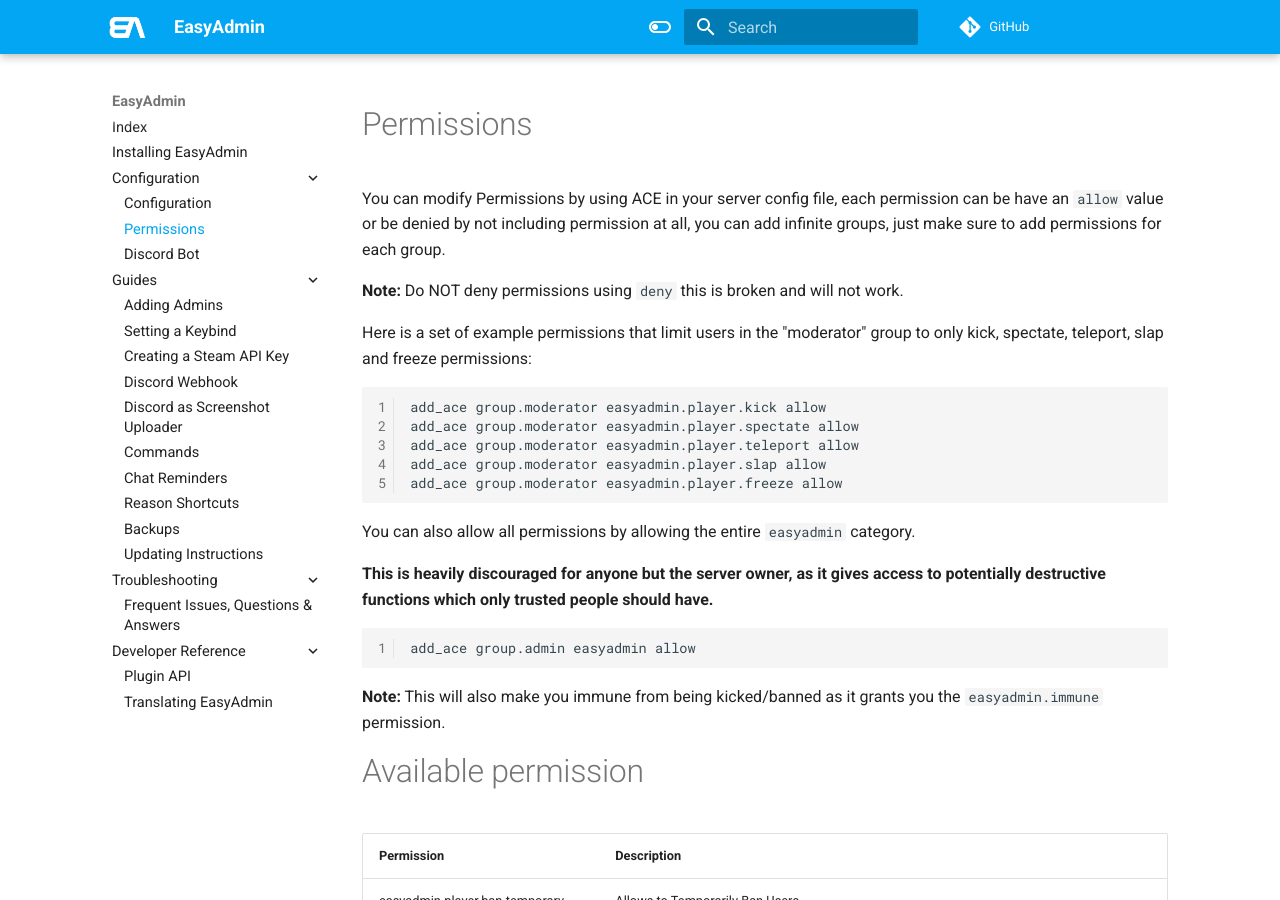
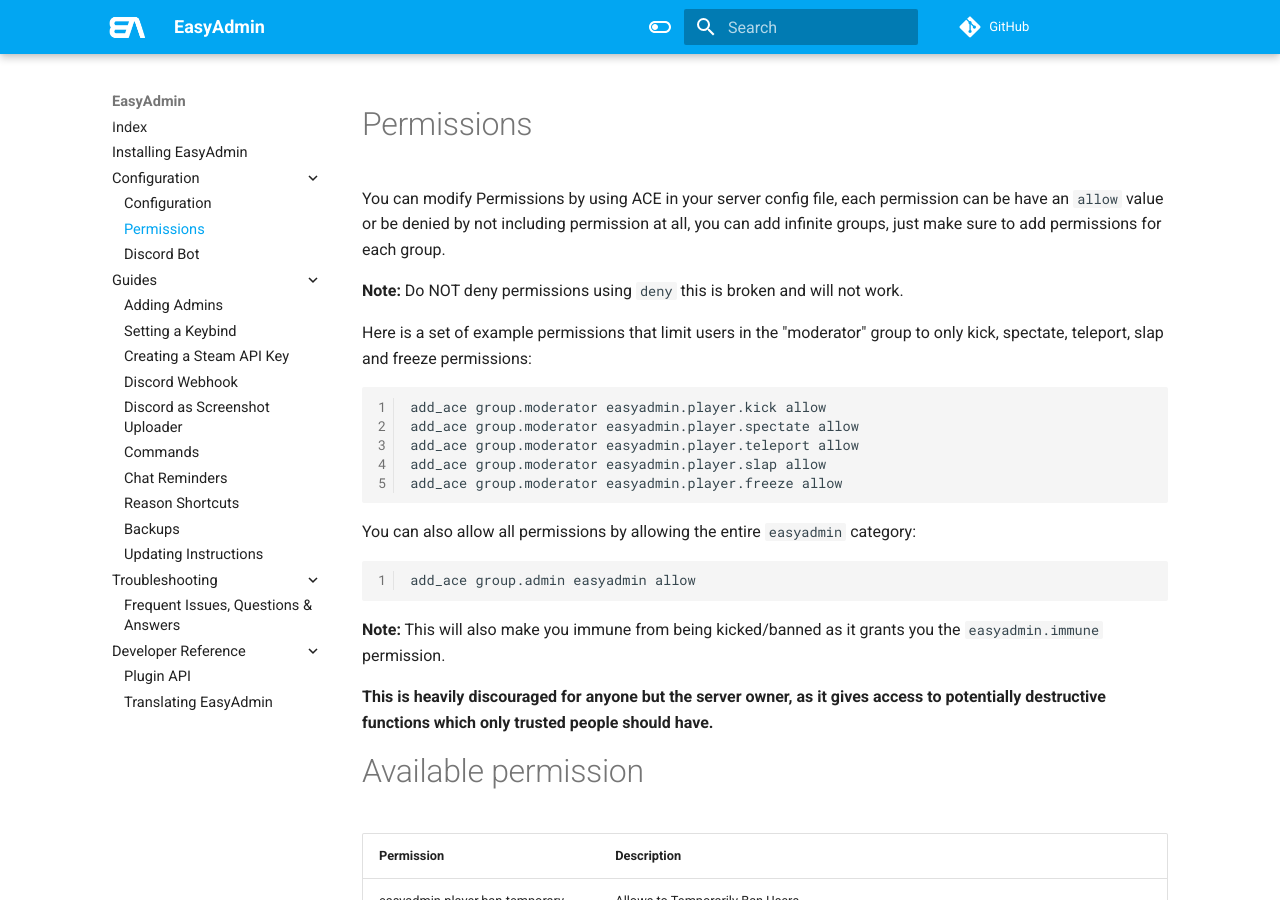
Before and after one commit to Blumlaut/EasyAdmin, an MkDocs documentation site: the page built from docs/docs/permissions.md, in a window 1280 px wide and 900 px high. Built offline with MkDocs 1.6.1 and Material for MkDocs 9.7.7, drawn with Linux system fonts in a browser that asks for light colours; comment, search, counter and statistics services are not loaded.

````diff
--- a/docs/docs/permissions.md
+++ b/docs/docs/permissions.md
@@ -14,15 +14,15 @@ add_ace group.moderator easyadmin.player.slap allow
 add_ace group.moderator easyadmin.player.freeze allow
 ```
 
-You can also allow all permissions by allowing the entire `easyadmin` category.
-
-**This is heavily discouraged for anyone but the server owner, as it gives access to potentially destructive functions which only trusted people should have.**
+You can also allow all permissions by allowing the entire `easyadmin` category:
 
 ```
 add_ace group.admin easyadmin allow
 ```
 
 **Note:** This will also make you immune from being kicked/banned as it grants you the `easyadmin.immune` permission.
+
+**This is heavily discouraged for anyone but the server owner, as it gives access to potentially destructive functions which only trusted people should have.**
 
 
 
````
